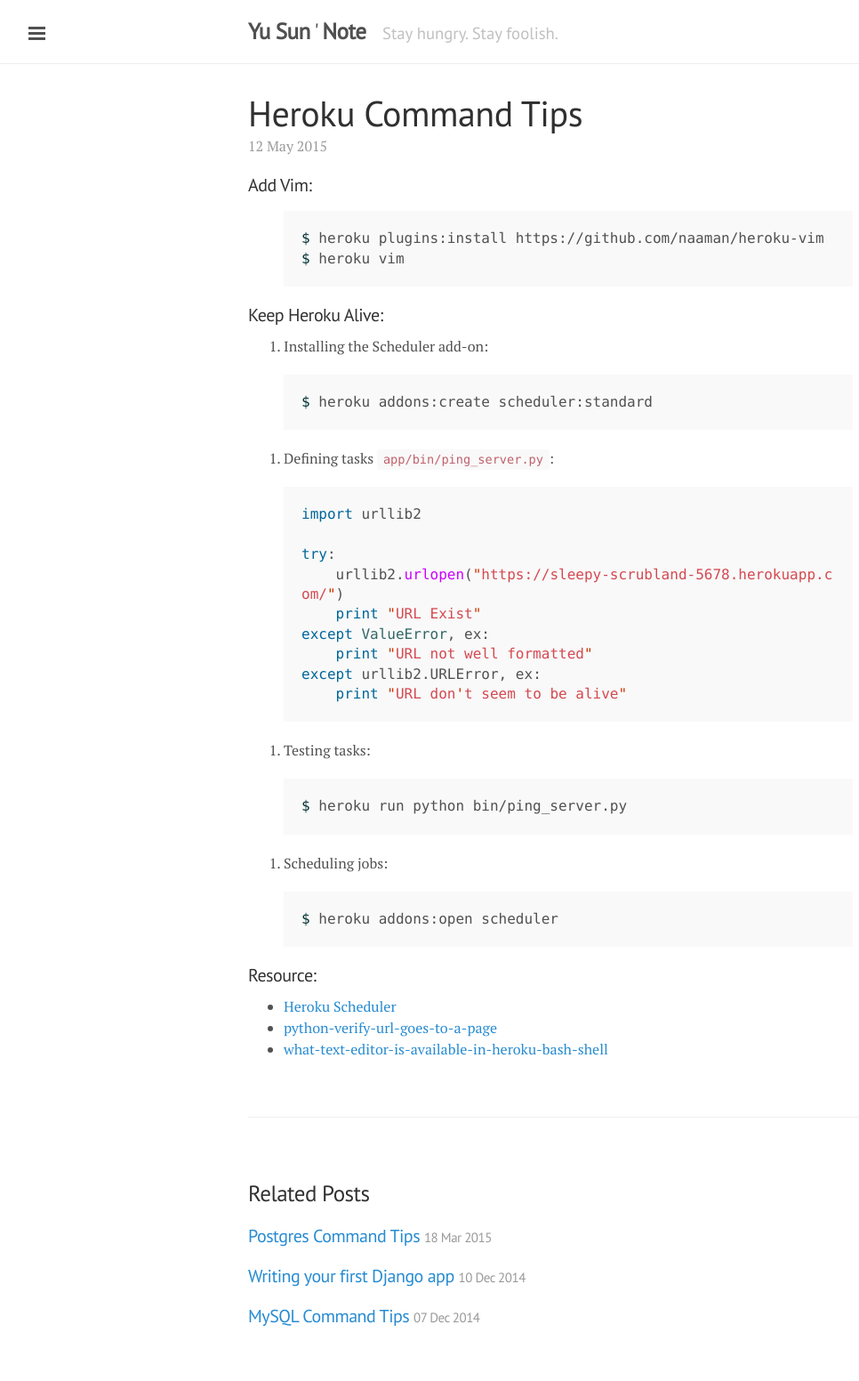
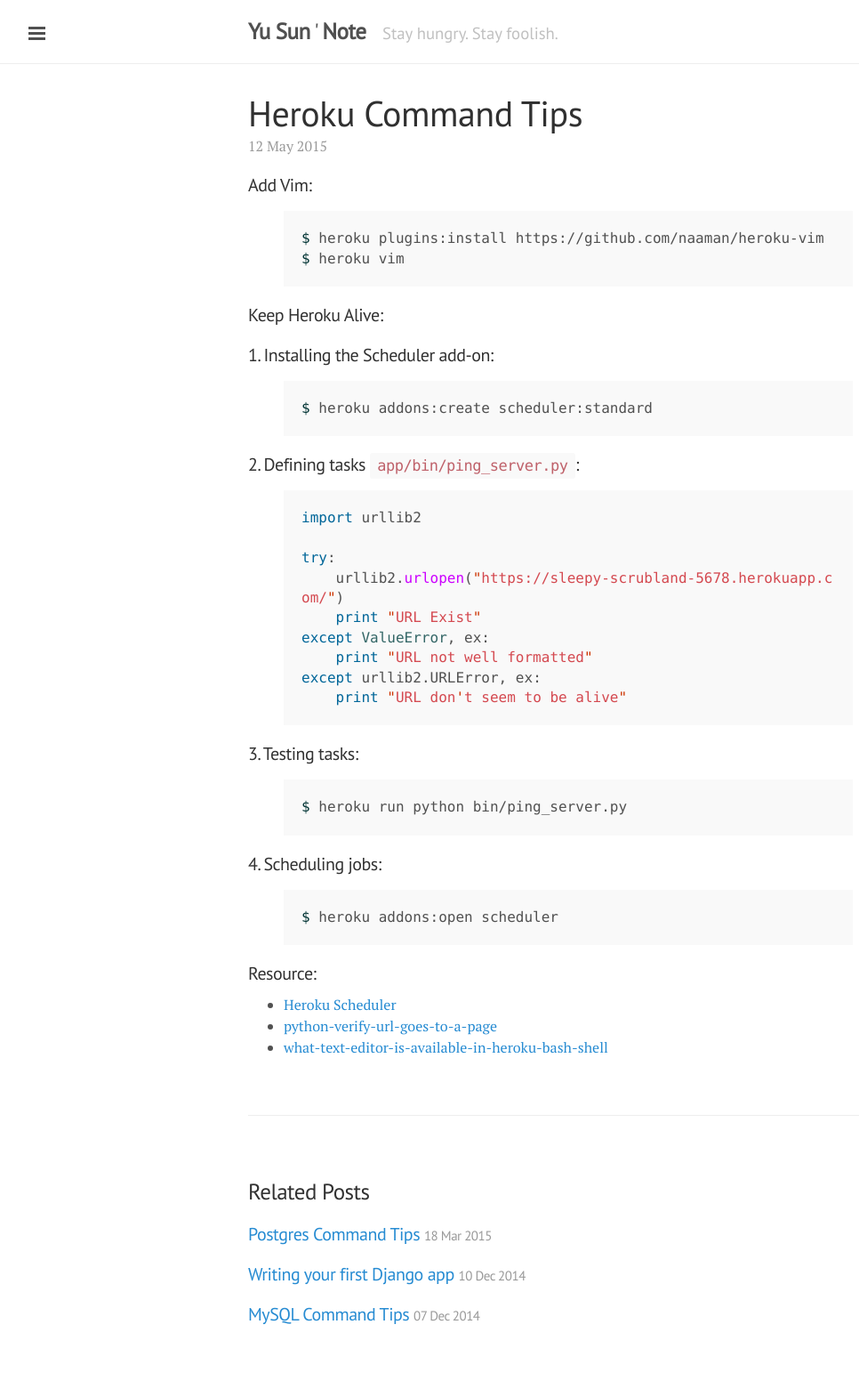
Before and after one commit to usunyu/usunyu.github.io, a Jekyll site: the page built from note/_posts/2015-05-12-heroku-tips.markdown, in a window 1280 px wide. Shown: the whole page at 89% size, without its empty margins (1-967 px from the left). Built offline with Jekyll 4.4.1, drawn with Linux system fonts in a browser that asks for light colours; Markdown is read by kramdown in place of the engine named in the settings.

Commit message:
[post] update heroku tip

```diff
--- a/note/_posts/2015-05-12-heroku-tips.markdown
+++ b/note/_posts/2015-05-12-heroku-tips.markdown
@@ -9,11 +9,12 @@
 {% endhighlight %}
 
 #### Keep Heroku Alive:
-1. Installing the Scheduler add-on:
+##### 1. Installing the Scheduler add-on:
 {% highlight bash %}
 $ heroku addons:create scheduler:standard
 {% endhighlight %}
-2. Defining tasks `app/bin/ping_server.py`:
+
+##### 2. Defining tasks `app/bin/ping_server.py`:
 {% highlight python %}
 import urllib2
 
@@ -25,11 +26,13 @@
 except urllib2.URLError, ex:
     print "URL don't seem to be alive"
 {% endhighlight %}
-3. Testing tasks:
+
+##### 3. Testing tasks:
 {% highlight bash %}
 $ heroku run python bin/ping_server.py
 {% endhighlight %}
-4. Scheduling jobs:
+
+##### 4. Scheduling jobs:
 {% highlight bash %}
 $ heroku addons:open scheduler
 {% endhighlight %}
```
